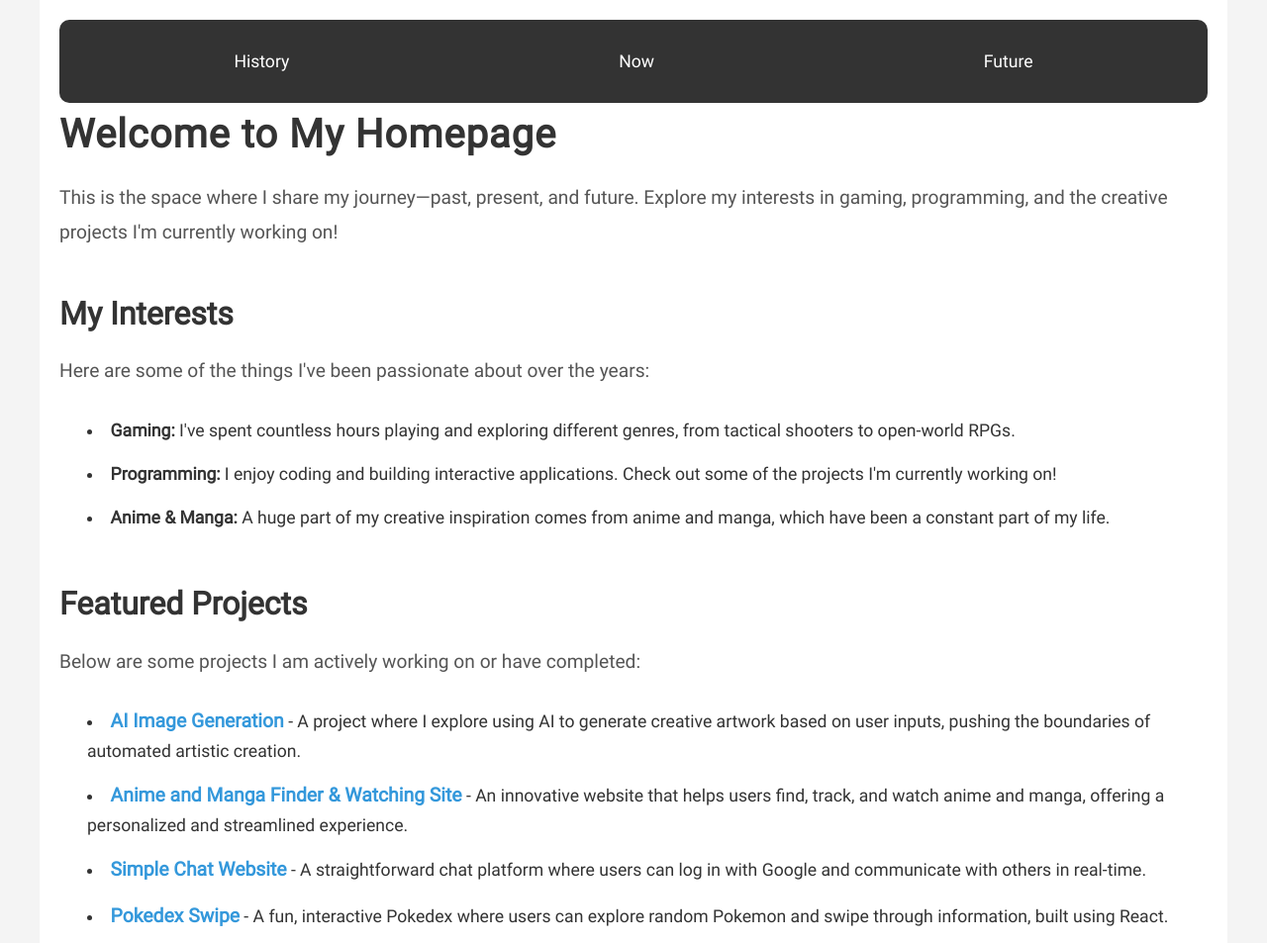
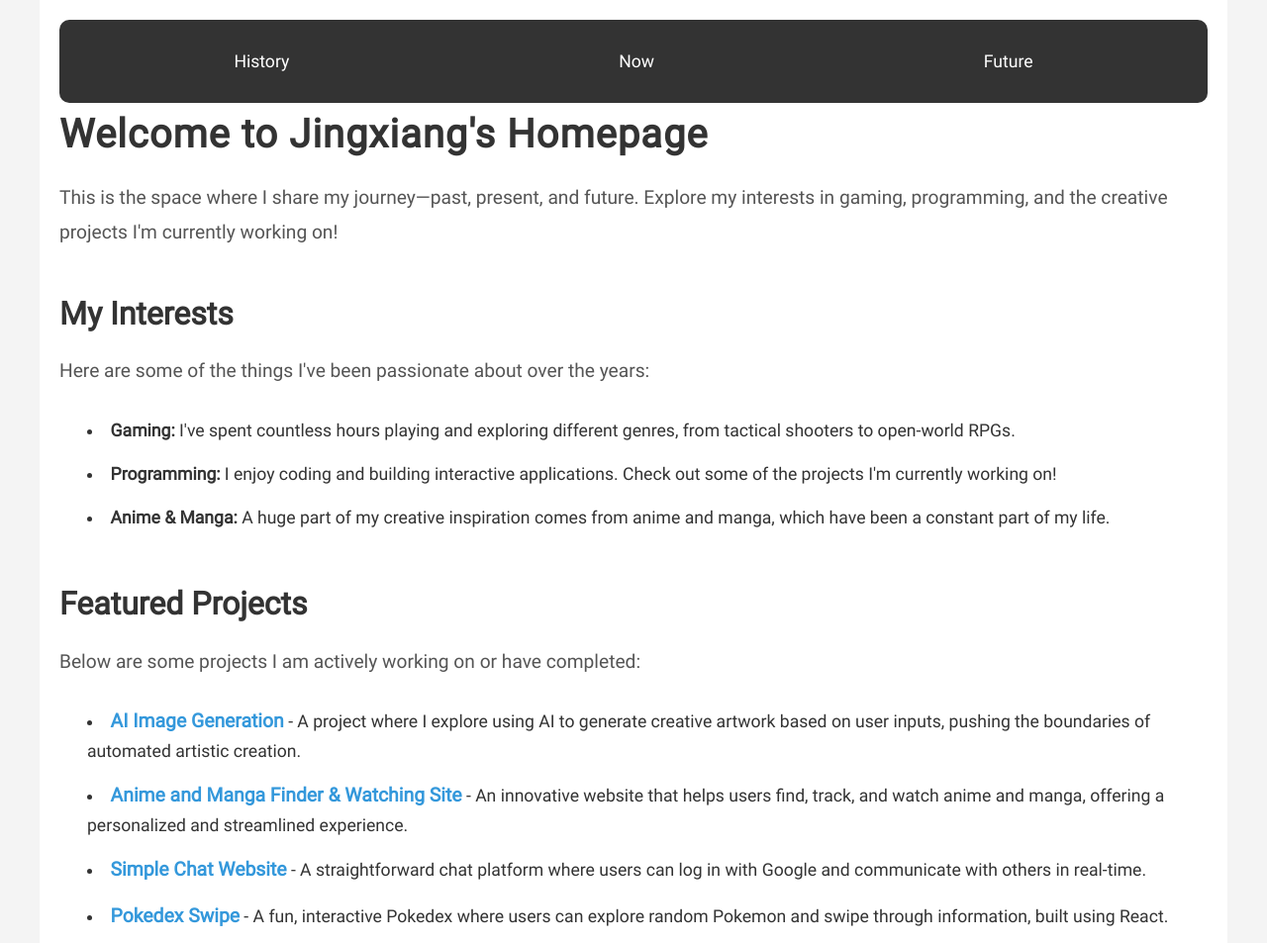
Before and after one commit to W3ndig0u0/mybrainrot, a plain HTML site: page home.html in a window 1280 px wide. Shown: the top 953 px of the page at 99% size. Drawn offline with Linux system fonts and the light colour scheme.

Commit message:
Update home.html

```diff
--- a/home.html
+++ b/home.html
@@ -20,7 +20,7 @@
     </header>
 
     <section>
-      <h1>Welcome to My Homepage</h1>
+      <h1>Welcome to Jingxiang's Homepage</h1>
       <p>This is the space where I share my journey—past, present, and future. Explore my interests in gaming, programming, and the creative projects I'm currently working on!</p>
     </section>
 
```
